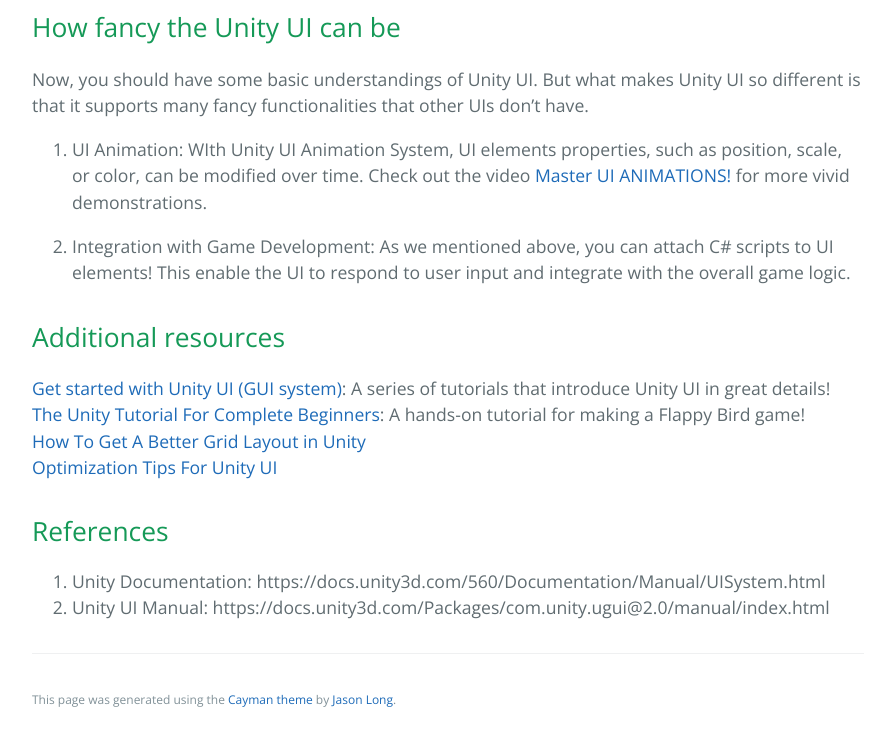
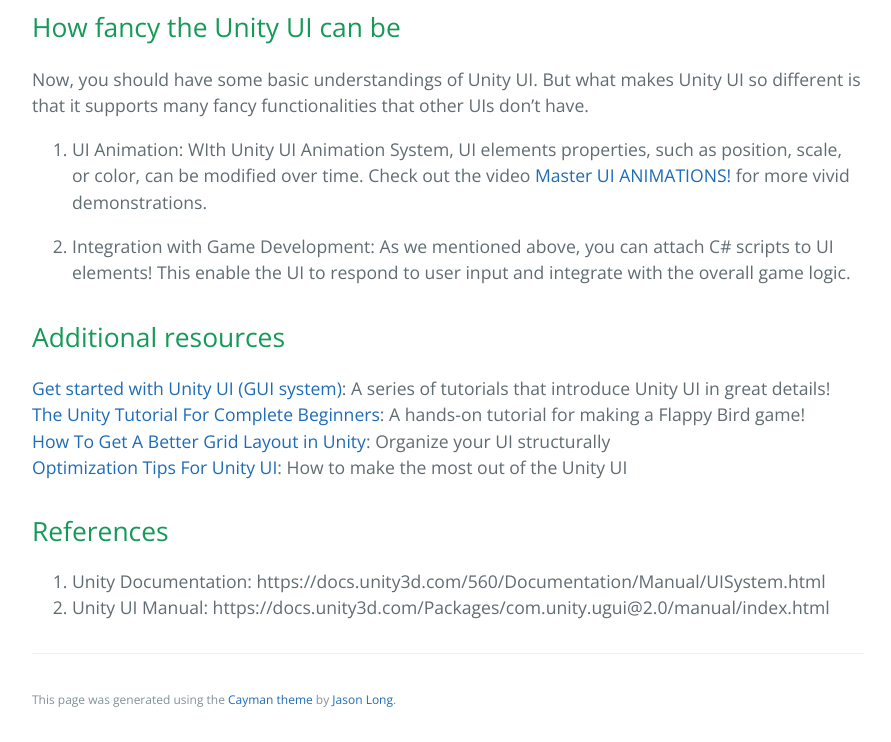
Before and after one commit to learning-software-engineering/learning-software-engineering.github.io, a Jekyll site: the page built from Topics/Tech_Stacks/Unity_UI.md, in a window 1280 px wide and 900 px high, scrolled down 5499 px, cut to the strip 158-900 px from the top of the window. Shown: the whole strip, without its empty margins (192-1083 px from the left). Built offline with Jekyll 4.4.1, drawn with Linux system fonts in a browser that asks for light colours; our own code applies the rules of GitHub Pages for plain Markdown files.

Commit message:
Update Unity_UI.md

```diff
--- a/Topics/Tech_Stacks/Unity_UI.md
+++ b/Topics/Tech_Stacks/Unity_UI.md
@@ -99,8 +99,8 @@
 ## Additional resources
 [Get started with Unity UI (GUI system)](https://www.youtube.com/watch?v=xmR07iBW7zk&list=PL1aAeF6bPTB5N-_01xjNIOg9_refqTxVv&index=1): A series of tutorials that introduce Unity UI in great details!
 [The Unity Tutorial For Complete Beginners](https://www.youtube.com/watch?v=XtQMytORBmM): A hands-on tutorial for making a Flappy Bird game!
-[How To Get A Better Grid Layout in Unity](https://www.youtube.com/watch?v=CGsEJToeXmA&list=RDCMUCR35rzd4LLomtQout93gi0w&index=2)
-[Optimization Tips For Unity UI](https://unity.com/how-to/unity-ui-optimization-tips)
+[How To Get A Better Grid Layout in Unity](https://www.youtube.com/watch?v=CGsEJToeXmA&list=RDCMUCR35rzd4LLomtQout93gi0w&index=2): Organize your UI structurally
+[Optimization Tips For Unity UI](https://unity.com/how-to/unity-ui-optimization-tips): How to make the most out of the Unity UI
 
 ## References
 1. Unity Documentation: https://docs.unity3d.com/560/Documentation/Manual/UISystem.html
```
